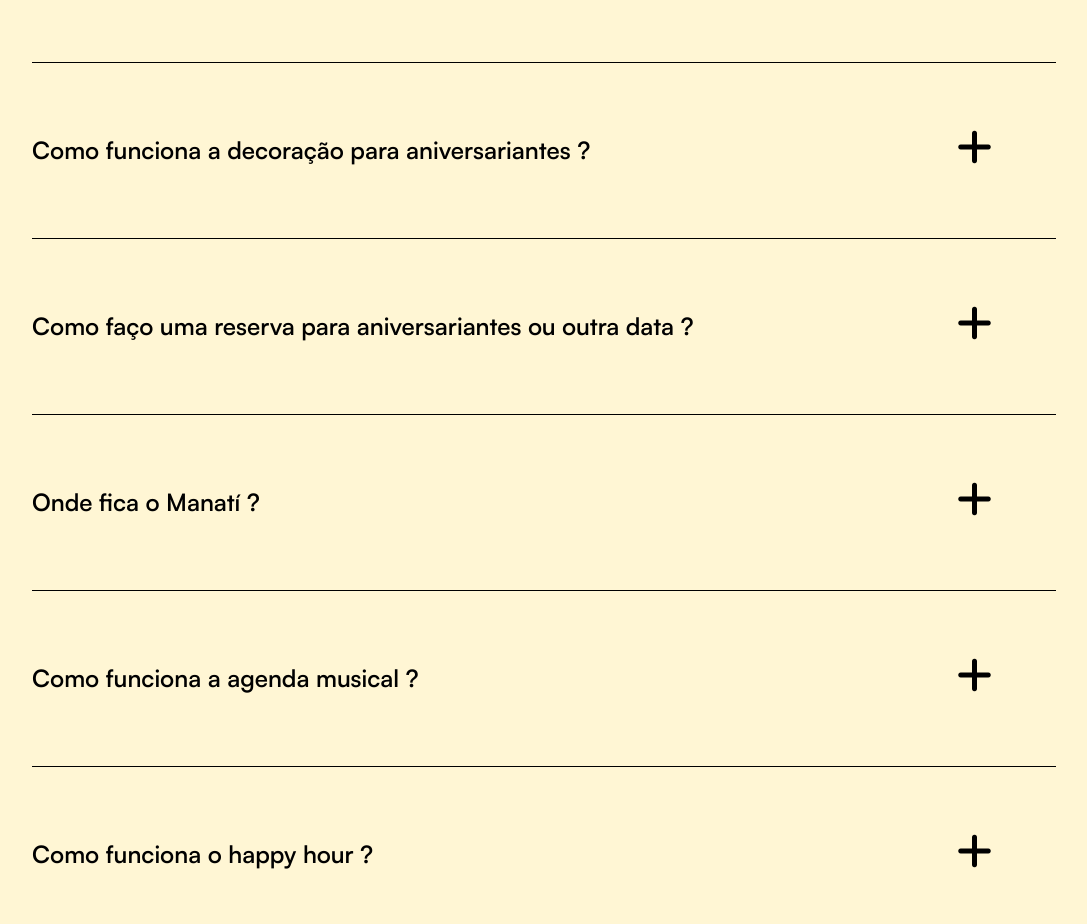
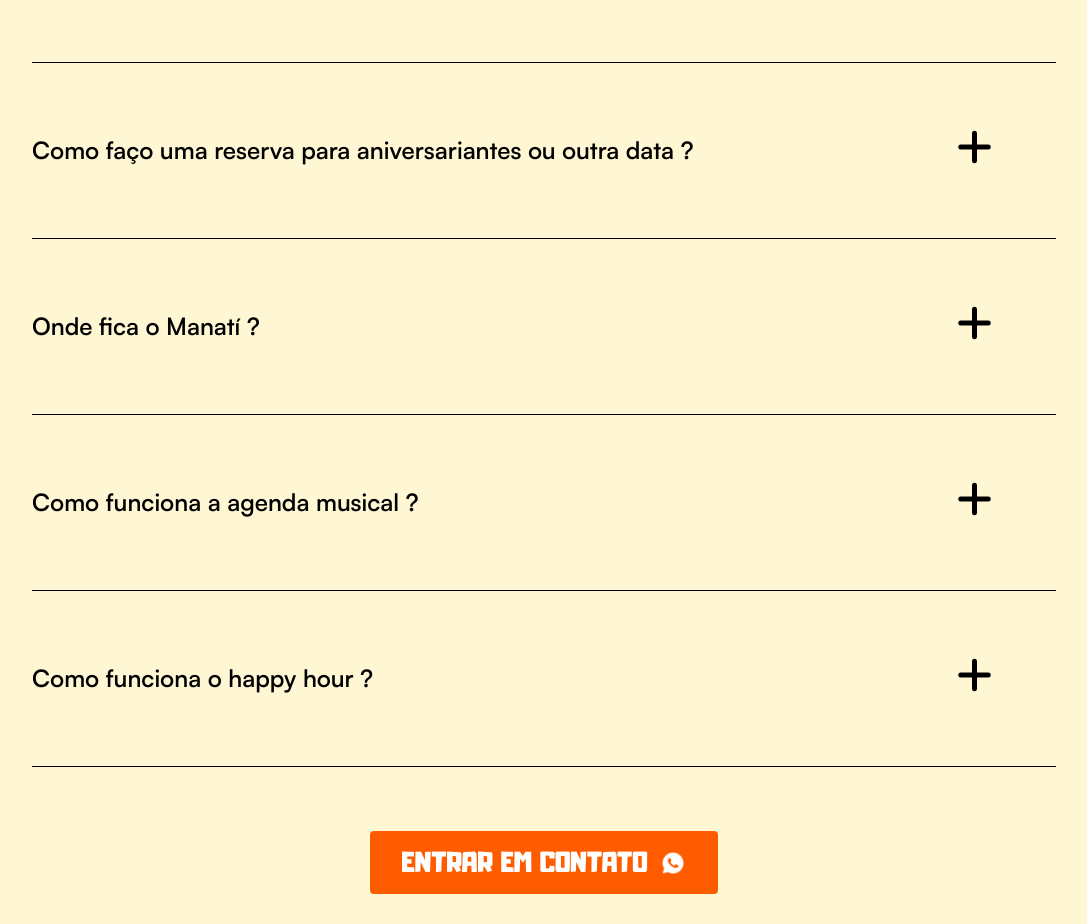
Before and after one commit to miguelgmoreira/manati-landing-page, an Angular app: page / in a window 1280 px wide. Shown: the part 4680-5604 px from the top of the page, without its empty margins (96-1183 px from the left). Built offline with nearby package versions, Linux system fonts and the light colour scheme.

Commit message:
refact: textos faq

```diff
--- a/src/app/components/faq/faq.component.ts
+++ b/src/app/components/faq/faq.component.ts
@@ -31,12 +31,7 @@ export class FaqComponent implements OnInit {
     {
       question: 'Vocês oferecem algo para aniversariantes ?',
       answer:
-        'Aniversariantes recebem uma sobremesa de cortesia e, ao trazer 10 convidados também ganham um drink.',
-    },
-    {
-      question: 'Como funciona a decoração para aniversariantes ?',
-      answer:
-        'Preparamos um arranjo de balões para decorar a sua mesa. Se desejar, você pode trazer decorações adicionais. Servimos o bolo e os docinhos, caso queira trazer.',
+        'O aniversariante no restaurante tem vários benefícios: ganha decoração de mesa com balões, um Grand Gateau (sobremesa famosa do Manati, no sabor de sua preferência)😋. E para grupos com mais de 10 convidados, também ganha 1 drink (alcoólico ou não).',
     },
     {
       question: 'Como faço uma reserva para aniversariantes ou outra data ?',
@@ -51,7 +46,7 @@ export class FaqComponent implements OnInit {
     {
       question: 'Como funciona a agenda musical ?',
       answer:
-        'Oferecemos música ao vivo de quinta a domingo durante o almoço às 12:30 e durante o jantar às 19:30. Confira a agenda semanal em nosso Instagram: <a href="https://www.instagram.com/manatirestaurante" target="_blank">@manatirestaurante</a>.',
+        'Oferecemos música ao vivo de quarta a domingo, em um ambiente aconchegante e descontraído, com área ao ar livre e varanda🎼. Confira a agenda semanal em nosso Instagram: <a href="https://www.instagram.com/manatirestaurante" target="_blank">@manatirestaurante</a>.',
     },
     {
       question: 'Como funciona o happy hour ?',
```
